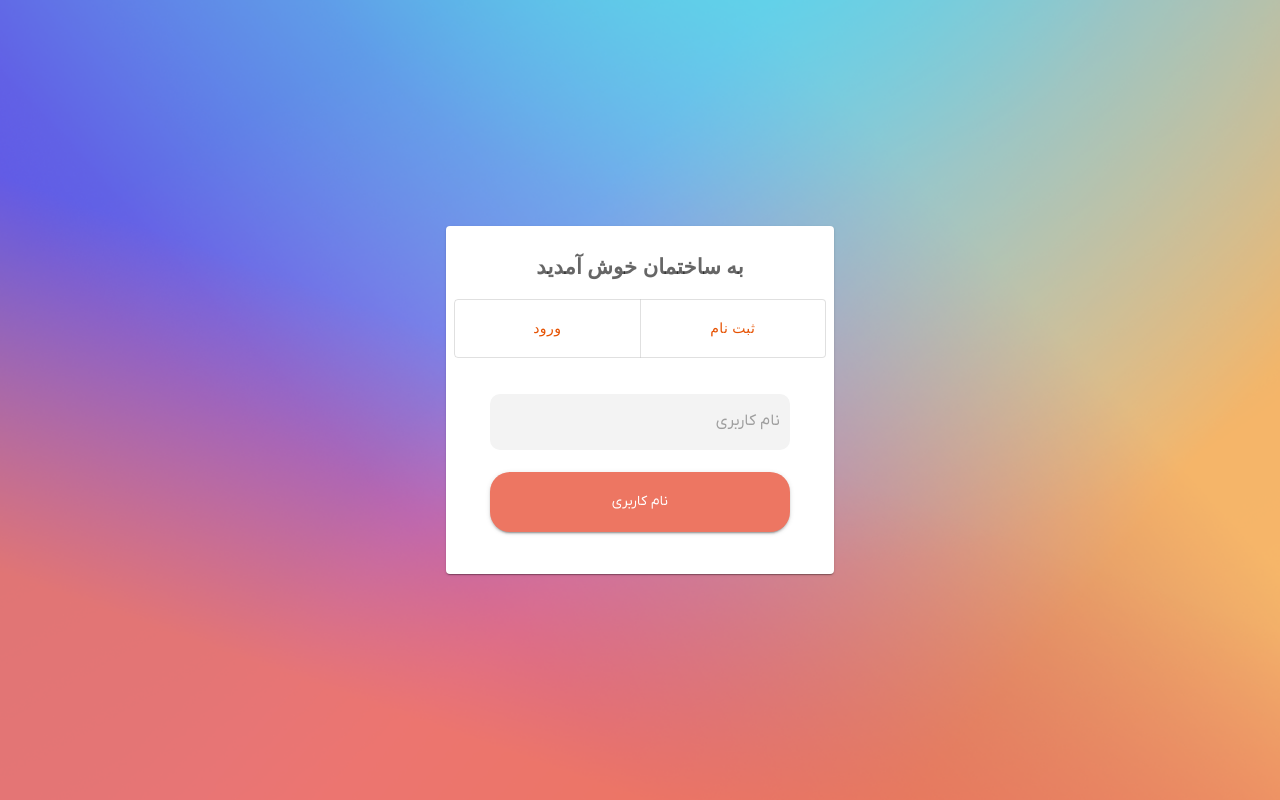
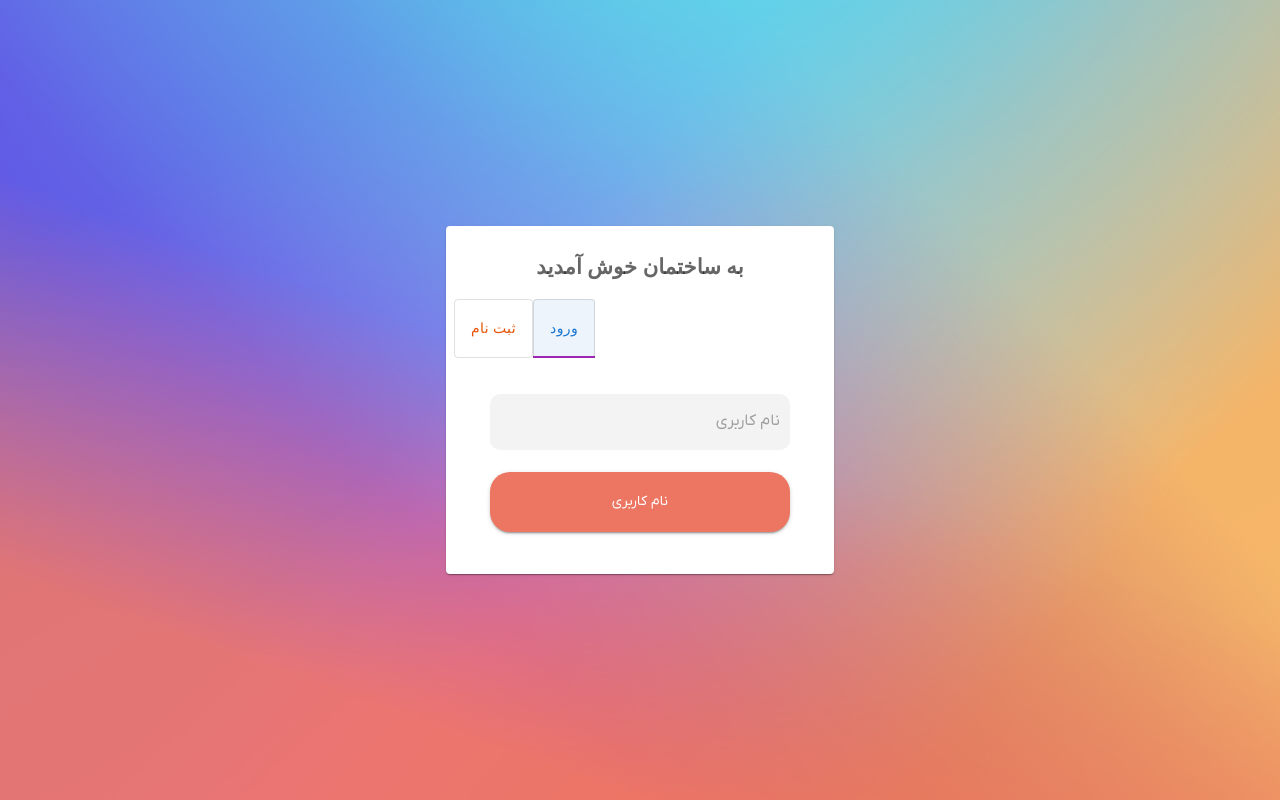
Before and after one commit to alias1994/building, a React (Create React App) app in the folder frontend/: page / in a window 1280 px wide. Built offline with nearby package versions, Linux system fonts and the light colour scheme.

Commit message:
debug tablelist

```diff
--- a/frontend/src/component/login-signup.jsx
+++ b/frontend/src/component/login-signup.jsx
@@ -63,12 +63,12 @@ function LoginSingup(){
                         onChange={handleChange}
                         aria-label="Platform"
                     >
-                        {/*<TabList   textColor="secondary"*/}
+                        <TabList   textColor="secondary"
                                    indicatorColor="secondary"
                                    onChange={handleChange2} aria-label="lab API tabs example">
+                            <ToggleButtonCustom value="2" >ثبت نام</ToggleButtonCustom>
                             <ToggleButtonCustom value="1">ورود</ToggleButtonCustom>
-                            <ToggleButtonCustom value="2" >ثبت نام</ToggleButtonCustom>
-                        {/*</TabList>*/}
+                        </TabList>
                     </ToggleButtonGropCustom>
                     <TabPanel value="1"><LoginForm/></TabPanel>
                     <TabPanel value="2"><SignupForm/></TabPanel>
```
